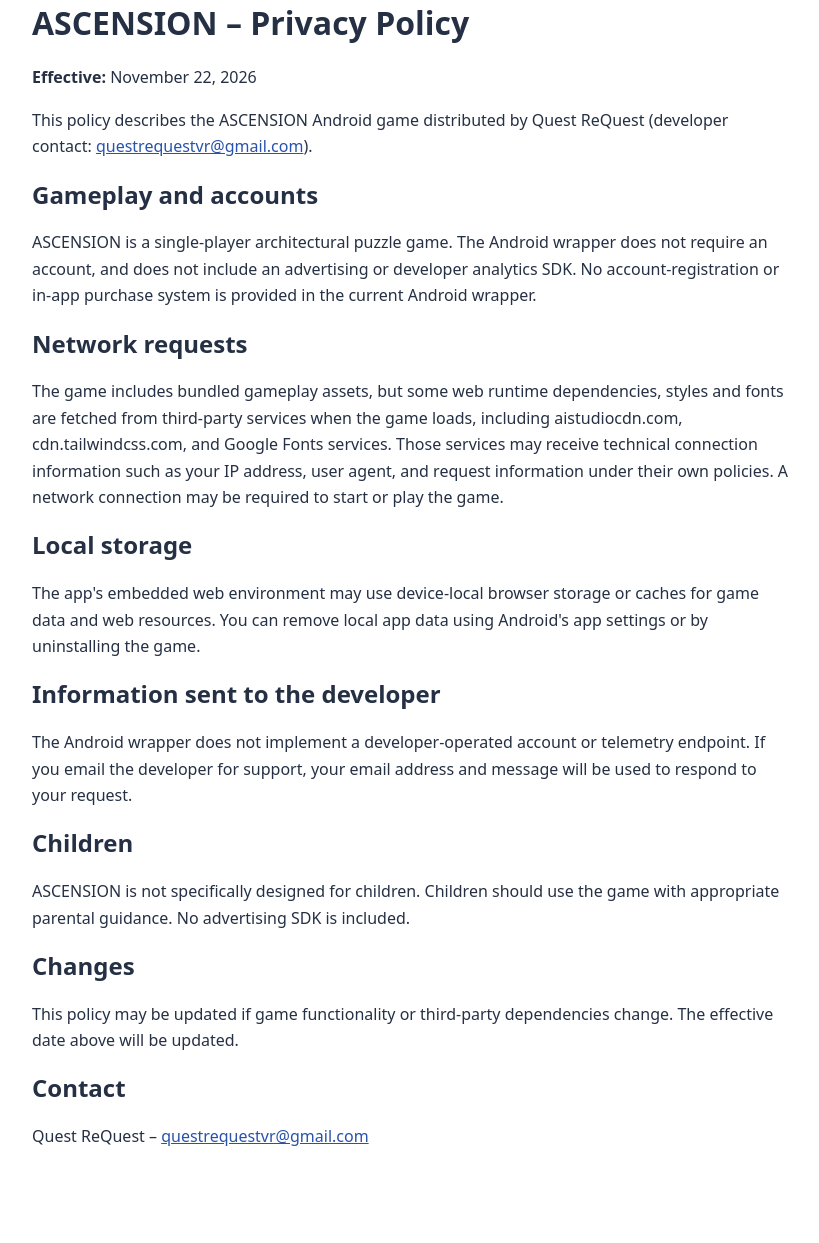
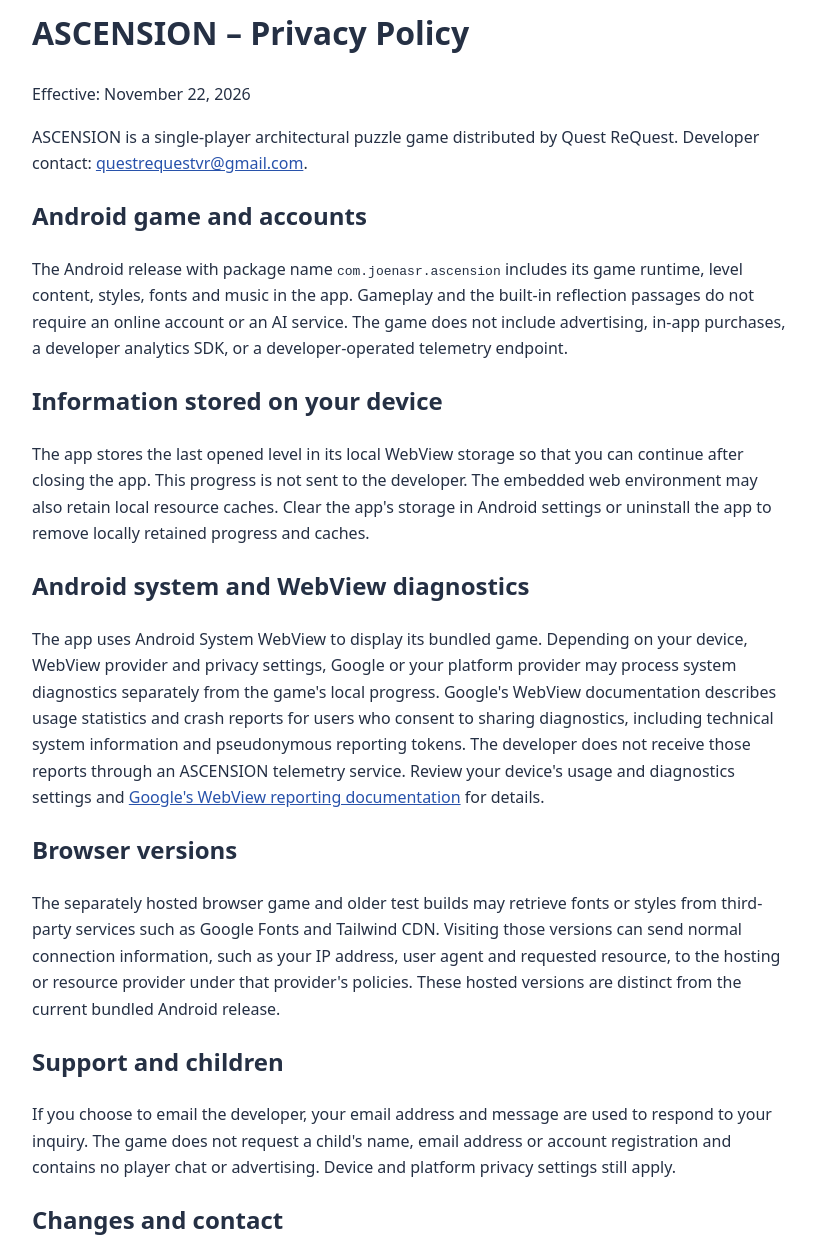
Before and after one commit to Joenasriani/ascension-opt, a plain HTML site: page privacy.html in a window 1280 px wide. Shown: the part 41-1284 px from the top of the page, without its empty margins (228-1047 px from the left). Before the commit the page ends 1235 px from the top, so only its background shows below. Drawn offline with Linux system fonts and the light colour scheme.

Commit message:
Keep Android release policy aligned with the published per-game policy

```diff
--- a/privacy.html
+++ b/privacy.html
@@ -2,23 +2,21 @@
 <html lang="en">
 <head><meta charset="utf-8"><meta name="viewport" content="width=device-width,initial-scale=1">
 <title>ASCENSION – Privacy Policy</title>
-<style>body{font-family:system-ui,-apple-system,sans-serif;line-height:1.65;max-width:760px;margin:44px auto;padding:0 20px;color:#253044}h1,h2{line-height:1.25}a{color:#2852ab}</style></head>
+<style>body{font-family:system-ui,sans-serif;line-height:1.65;max-width:760px;margin:48px auto;padding:0 20px;color:#253044}a{color:#2852ab}</style></head>
 <body>
 <h1>ASCENSION – Privacy Policy</h1>
-<p><strong>Effective:</strong> November 22, 2026</p>
-<p>This policy describes the ASCENSION Android game distributed by Quest ReQuest (developer contact: <a href="mailto:questrequestvr@gmail.com">questrequestvr@gmail.com</a>).</p>
-<h2>Gameplay and accounts</h2>
-<p>ASCENSION is a single-player architectural puzzle game. The Android wrapper does not require an account, and does not include an advertising or developer analytics SDK. No account-registration or in-app purchase system is provided in the current Android wrapper.</p>
-<h2>Network requests</h2>
-<p>The game includes bundled gameplay assets, but some web runtime dependencies, styles and fonts are fetched from third-party services when the game loads, including aistudiocdn.com, cdn.tailwindcss.com, and Google Fonts services. Those services may receive technical connection information such as your IP address, user agent, and request information under their own policies. A network connection may be required to start or play the game.</p>
-<h2>Local storage</h2>
-<p>The app's embedded web environment may use device-local browser storage or caches for game data and web resources. You can remove local app data using Android's app settings or by uninstalling the game.</p>
-<h2>Information sent to the developer</h2>
-<p>The Android wrapper does not implement a developer-operated account or telemetry endpoint. If you email the developer for support, your email address and message will be used to respond to your request.</p>
-<h2>Children</h2>
-<p>ASCENSION is not specifically designed for children. Children should use the game with appropriate parental guidance. No advertising SDK is included.</p>
-<h2>Changes</h2>
-<p>This policy may be updated if game functionality or third-party dependencies change. The effective date above will be updated.</p>
-<h2>Contact</h2>
-<p>Quest ReQuest – <a href="mailto:questrequestvr@gmail.com">questrequestvr@gmail.com</a></p>
+<p>Effective: November 22, 2026</p>
+<p>ASCENSION is a single-player architectural puzzle game distributed by Quest ReQuest. Developer contact: <a href="mailto:questrequestvr@gmail.com">questrequestvr@gmail.com</a>.</p>
+<h2>Android game and accounts</h2>
+<p>The Android release with package name <code>com.joenasr.ascension</code> includes its game runtime, level content, styles, fonts and music in the app. Gameplay and the built-in reflection passages do not require an online account or an AI service. The game does not include advertising, in-app purchases, a developer analytics SDK, or a developer-operated telemetry endpoint.</p>
+<h2>Information stored on your device</h2>
+<p>The app stores the last opened level in its local WebView storage so that you can continue after closing the app. This progress is not sent to the developer. The embedded web environment may also retain local resource caches. Clear the app's storage in Android settings or uninstall the app to remove locally retained progress and caches.</p>
+<h2>Android system and WebView diagnostics</h2>
+<p>The app uses Android System WebView to display its bundled game. Depending on your device, WebView provider and privacy settings, Google or your platform provider may process system diagnostics separately from the game's local progress. Google's WebView documentation describes usage statistics and crash reports for users who consent to sharing diagnostics, including technical system information and pseudonymous reporting tokens. The developer does not receive those reports through an ASCENSION telemetry service. Review your device's usage and diagnostics settings and <a href="https://developer.android.com/develop/ui/views/layout/webapps/webview-privacy">Google's WebView reporting documentation</a> for details.</p>
+<h2>Browser versions</h2>
+<p>The separately hosted browser game and older test builds may retrieve fonts or styles from third-party services such as Google Fonts and Tailwind CDN. Visiting those versions can send normal connection information, such as your IP address, user agent and requested resource, to the hosting or resource provider under that provider's policies. These hosted versions are distinct from the current bundled Android release.</p>
+<h2>Support and children</h2>
+<p>If you choose to email the developer, your email address and message are used to respond to your inquiry. The game does not request a child's name, email address or account registration and contains no player chat or advertising. Device and platform privacy settings still apply.</p>
+<h2>Changes and contact</h2>
+<p>This policy will be revised if the game's data handling changes. For privacy questions, email <a href="mailto:questrequestvr@gmail.com">questrequestvr@gmail.com</a>.</p>
 </body></html>
```
